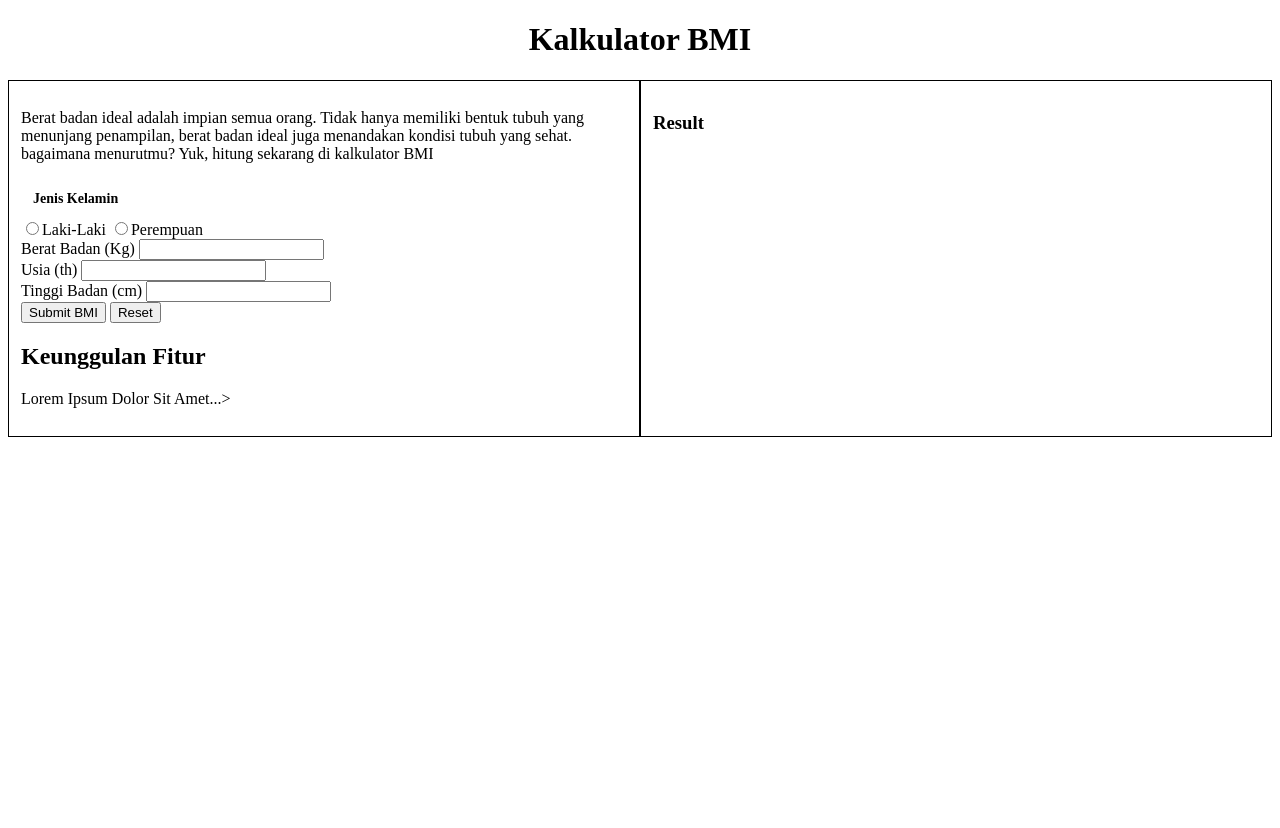
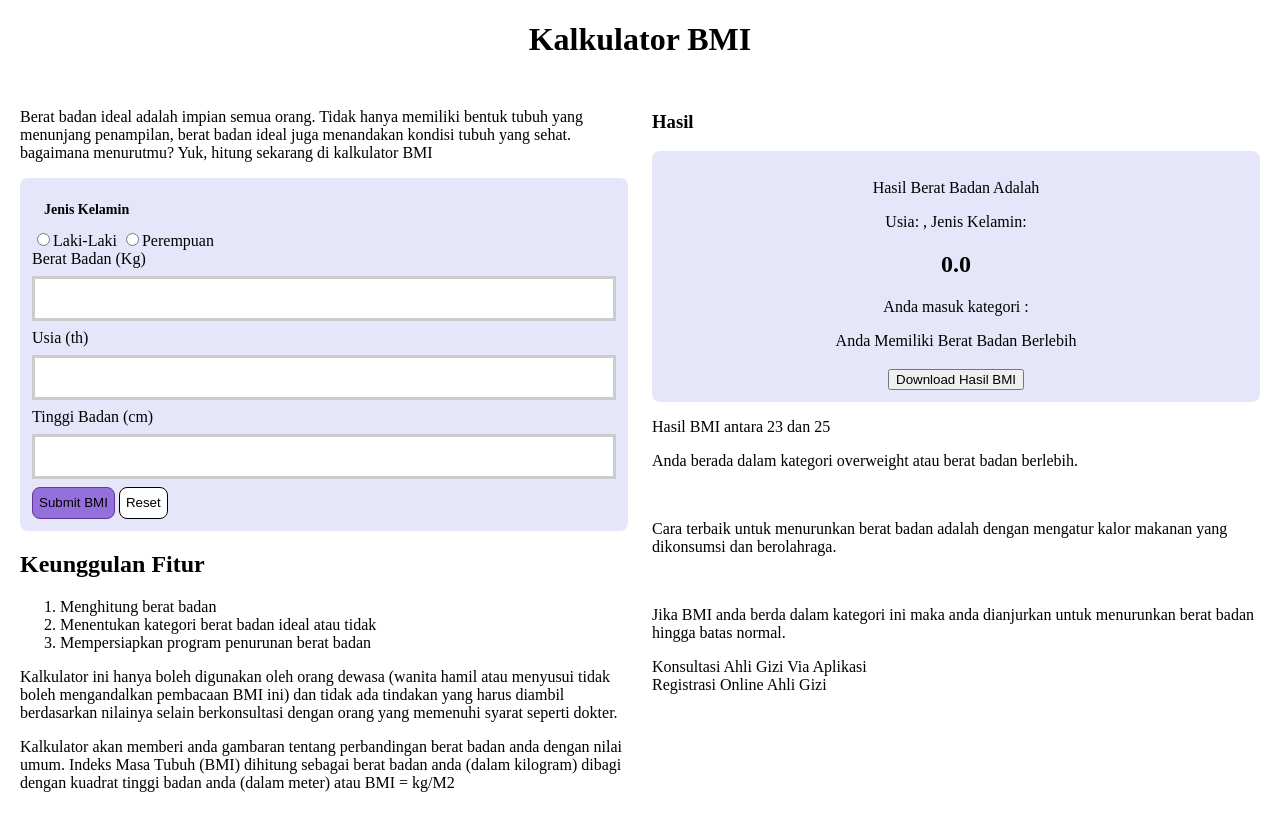
Before and after one commit to revou-fundamental-course/8-jul-24-DwiKusbandini, a plain HTML site: page index.html in a window 1280 px wide. Before the commit the page ends 800 px from the top, so only its background shows below. Drawn offline with Linux system fonts and the light colour scheme.

Commit message:
fix mini project

```diff
--- a/css/styles.css
+++ b/css/styles.css
@@ -10,7 +10,6 @@ main {
 }
 
 .main-content {
-    border: 1px solid;
     flex: 1;
     padding: 12px
 }
@@ -20,3 +19,47 @@ main {
     font-weight: bold;
     padding: 12px
 }
+
+form {
+    background-color: lavender;
+    padding: 12px;
+    border-radius: 8px;
+}
+
+.button {
+
+    height: 32px;
+    border-radius: 8px;
+}
+
+.submit {
+    background-color: mediumpurple;
+    border: 1px solid rebeccapurple;
+}
+
+.reset {
+    background-color: white;
+    border: 1px solid black;
+}
+
+input[type=number] {
+    width: 100%;
+    padding: 12px 20px;
+    margin: 8px 0;
+    box-sizing: border-box;
+    border: 3px solid #ccc;
+    -webkit-transition: 0.5s;
+    transition: 0.5s;
+    outline: none;
+  }
+
+  input[type=number]:focus {
+    border: 3px solid #555;
+  }
+
+  .result-section {
+    text-align: center;
+    background-color: lavender;
+    border-radius: 8px;
+    padding: 12px;
+  }
--- a/index.html
+++ b/index.html
@@ -41,8 +41,8 @@
                     <input type="number" id="input-tinggi-badan">
                </div>
                <div>
-                <button>Submit BMI</button>
-                <button>Reset</button>
+                <button class="button submit">Submit BMI</button>
+                <button class="button reset">Reset</button>
                </div>
             </form>
         </section>
@@ -53,7 +53,13 @@
                 <h2>Keunggulan Fitur</h2>
             </header>
             <article>
-                <p>Lorem Ipsum Dolor Sit Amet...></p>
+                <ol>
+                    <li>Menghitung berat badan</li>
+                    <li>Menentukan kategori berat badan ideal atau tidak</li>
+                    <li>Mempersiapkan program penurunan berat badan</li>
+                </ol>
+                <p>Kalkulator ini hanya boleh digunakan oleh orang dewasa (wanita hamil atau menyusui tidak boleh mengandalkan pembacaan BMI ini) dan tidak ada tindakan yang harus diambil berdasarkan nilainya selain berkonsultasi dengan orang yang memenuhi syarat seperti dokter.</p>
+                <p>Kalkulator akan memberi anda gambaran tentang perbandingan berat badan anda dengan nilai umum. Indeks Masa Tubuh (BMI) dihitung sebagai berat badan anda (dalam kilogram) dibagi dengan kuadrat tinggi badan anda (dalam meter) atau BMI = kg/M2</p>
             </article>
         </section>
 
@@ -64,14 +70,29 @@
         <!-- Result Article -->
         <article>
             <header>
-                <h1>Result</h1>
+                <h1>Hasil</h1>
             </header>
 
             <!-- Result Section -->
-            <section></section>
+            <section class="result-section">
+                <p>Hasil Berat Badan Adalah</p>
+                <p class="data-user">Usia: <span class="usia"></span>, Jenis Kelamin: <span class="jenis-kelamin"></span></p>
+                <h2 class="hasil-bmi">0.0</h2>
+                <p>Anda masuk kategori :</p>
+                <p>Anda Memiliki Berat Badan Berlebih</p>
+                <h3 class="kategori-bmi"></h3>
+                <button id="reset-button">Download Hasil BMI</button>
+            </section>
 
         <!-- Result Article -->
-            <article></article>
+            <article>
+                <p>Hasil BMI antara 23 dan 25</p>
+                <p>Anda berada dalam kategori overweight atau berat badan berlebih.</p><br>
+                <p>Cara terbaik untuk menurunkan berat badan adalah dengan mengatur kalor makanan yang dikonsumsi dan berolahraga.</p><br>
+                <p>Jika BMI anda berda dalam kategori ini maka anda dianjurkan untuk menurunkan berat badan hingga batas normal.</p>
+            <div>Konsultasi Ahli Gizi Via Aplikasi</div>
+                <div>Registrasi Online Ahli Gizi</div>
+            </article>
 
             <!-- General Infomation -->
             <section></section>
```
